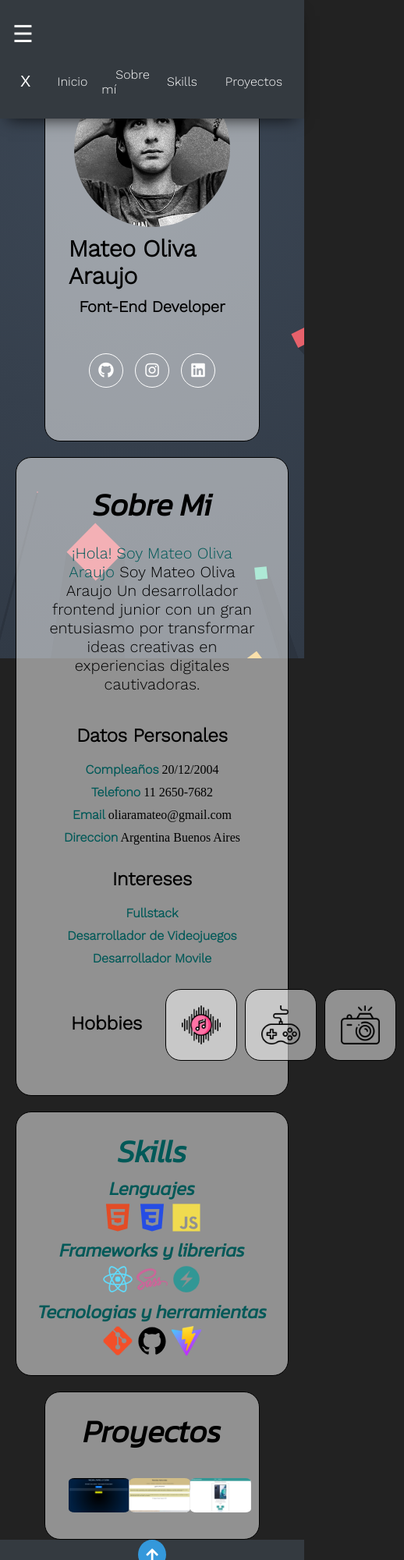
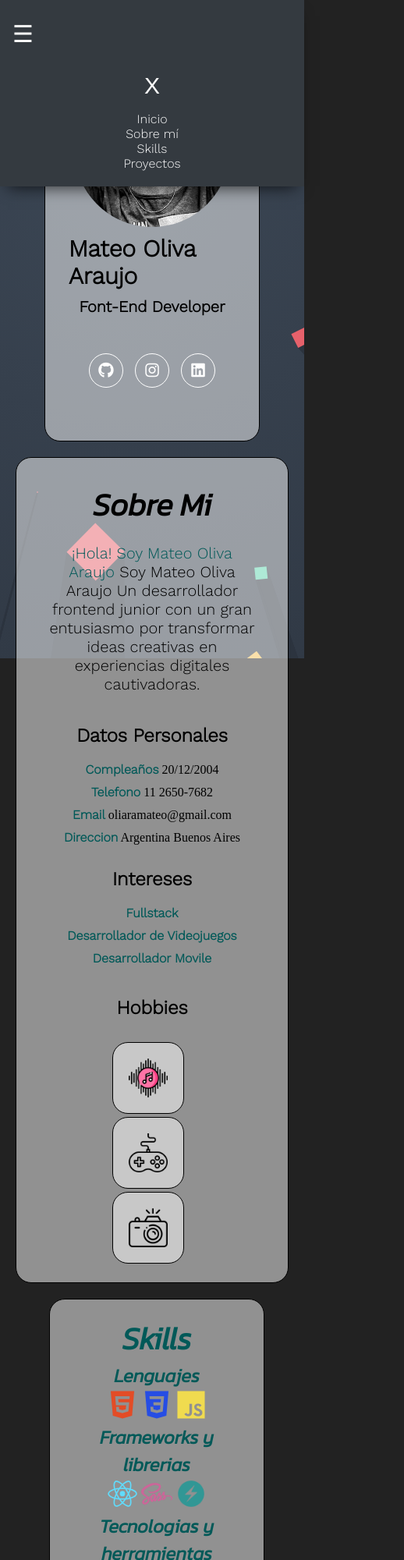
Before and after one commit to MateoAraujocoder/Mateo.dev, a plain HTML site: page index.html in a window 390 px wide. Shown: the top 2000 px of the page at 78% size, 518 px wide, since content can reach past the window. Drawn offline with nearby package versions, Linux system fonts and the light colour scheme.

Commit message:
finalizo responsive

```diff
--- a/JS/boton.js
+++ b/JS/boton.js
@@ -1,9 +1,11 @@
 // JavaScript para manejar el clic en el botón de hamburguesa
 document.querySelector('.hamburger').addEventListener('click', function() {
-    document.querySelector('.nav').style.display = 'block';
+    document.querySelector('.nav').style.display = 'flex';
+    document.querySelector('#overlay').style.display = 'block';
 });
 
 // JavaScript para manejar el clic en el botón de cerrar
 document.querySelector('.close').addEventListener('click', function() {
     document.querySelector('.nav').style.display = 'none';
+    document.querySelector('#overlay').style.display = 'none';
 });
--- a/index.html
+++ b/index.html
@@ -23,7 +23,7 @@
     <link rel="stylesheet " href="./styles/index.css">
 </head>
 <!--ENCABEZADO-->
-<header id="Inicio" class="content-nav">
+<header class="content-nav">
     <button class="hamburger">☰</button>
     <nav class="nav">
         <ul class="nav-list">
@@ -35,6 +35,7 @@
         </ul>
     </nav>
 </header>
+<div id="overlay"></div>
 
 <!--CONTENIDO-INICIO-->
 
@@ -141,7 +142,7 @@
 
 
         <footer class="footer">
-            <a href="#Inicio" id="scrollToTopButton">
+            <a href="#overlay" id="scrollToTopButton">
                 <i class="fas fa-arrow-up"></i>
             </a>
 
--- a/styles/index.css
+++ b/styles/index.css
@@ -317,6 +317,8 @@ body {
     border-radius: 20px;
     padding: 20px;
     margin: 20px;
+    margin-left: 250px;
+    width: 60%;
     text-align: center;
 }
 
@@ -365,22 +367,26 @@ body {
     width: 64px;
 }
 
-.nav{
+.nav {
     display: none;
 }
-.hamburger{
-    display:none;
-}
-.close{
+
+.hamburger {
     display: none;
 }
-@media only screen and (max-width: 600px) {
+
+.close {
+    display: none;
+}
+
+/*Responsive*/
+@media only screen and (max-width: 768px) {
+
     .content h1 {
         font-size: 30px;
     }
-}
 
-@media only screen and (max-width: 768px) {
+
     .sobre-mi-contenido {
         flex-direction: column;
     }
@@ -388,17 +394,18 @@ body {
     .col,
     .hobbies {
         width: 100%;
+        flex-direction: column;
+        margin: 0px;
+
     }
-}
 
-@media only screen and (max-width: 768px) {
+
+
     .content2 img {
         width: 100%;
         max-width: 300px;
+        margin: 0px;
     }
-}
-
-@media only screen and (max-width: 768px) {
 
     #html,
     #css,
@@ -409,30 +416,51 @@ body {
         font-size: 40px;
     }
 
+
     .skills img {
         width: 40px;
     }
-}
 
-/* Estilos para dispositivos móviles y tabletas */
-@media only screen and (max-width: 768px) {
-    .hamburger{
+    .hamburger,
+    .close {
         display: block;
-        margin: 1rem ;
+        margin: 1rem;
         font-size: 30px;
         background-color: #343a40;
         color: #fff;
         border-style: none;
     }
-    .close{
-        display: block;
-        margin: 1rem ;
-        font-size: 20px;
-        background-color: #343a40;
-        color: #fff;
-        border-style: none;
+
+    .nav {
+        flex-direction: column;
     }
+
     .content-nav nav ul {
+        flex-direction: column;
         align-items: center;
     }
+
+    #overlay {
+        display: none;
+        position: fixed;
+        width: 100%;
+        height: 100%;
+        background: rgba(0, 0, 0, 0.5);
+        z-index: 1;
+    }
+
+    .content2 .image-container {
+        flex-direction: column;
+    }
+
+    .skills {
+        margin-left: 130px;
+    }
 }
+
+@media only screen and (max-width: 425px) {
+    .skills {
+        margin-left: 63px;
+    }
+
+}
```
